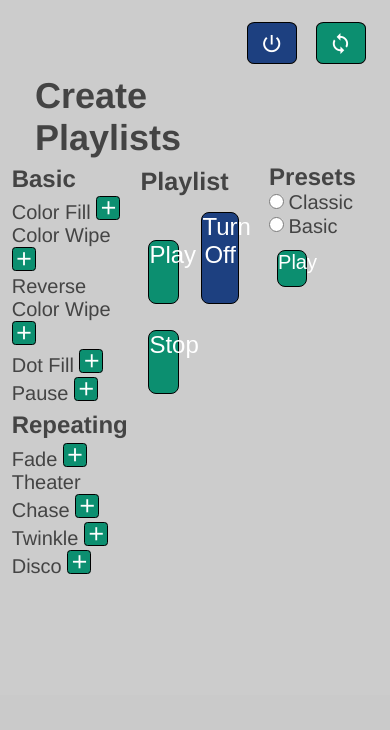
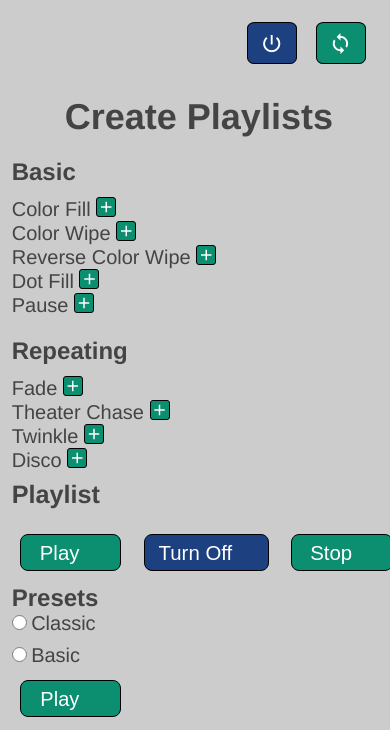
Before and after one commit to mpatti7/thesis, a Flask app: page /playlists/ in a window 390 px wide. Shown: the part 149-879 px from the top of the page. Before the commit the page ends 723 px from the top, so only its background shows below. Run offline with Flask 2, Linux system fonts and the light colour scheme; some libraries are stand-ins or nearby versions.

Commit message:
css changes. all pages responsive for laptop and iphone 12 screens

```diff
--- a/static/css/main.css
+++ b/static/css/main.css
@@ -140,11 +140,11 @@ header{
   }
 
   .rpiControls form #rpiOff .material-icons{
-    font-size: 65%;
+    font-size: 70%;
   }
 
   .rpiControls form #rpiReboot .material-icons{
-    font-size: 65%;
+    font-size: 70%;
   }
 }
 
--- a/static/css/playlists.css
+++ b/static/css/playlists.css
@@ -163,7 +163,7 @@
 	}
 
 	.playlists{
-		margin-top: 75px;
+		margin-top: 60px;
 		margin-left: 35px;
 		font-size: 150%;
 	}
@@ -187,46 +187,42 @@
 		margin-top: 3%;
 	}
 	.addBtn{
-		font-size: 15px;
+		font-size: 12px;
 		text-align: center;
-		height: 24px;
-		width: 24px;
+		height: 20px;
+		width: 20px;
 	}
 
 	#playlistColumn h4{
 		font-size: 105%;
 		margin-bottom: 3%;
-		/* text-align: center; */
 	}
 	#playlistColumn{
-		/* padding-bottom: 2em; */
 		font-size: 150%;
-		/* margin-top: 5%; */
 		column-width: 275px;
 	}
 	#playlistColumn ul li{
 		list-style-type: none;
 		font-size: 80%;
-		/* background-color: white; */
 		border: 1px solid black;
 		border-radius: 10px;
 		padding: .25em .25em .25em .25em;
 		margin-right: 5em;
 	}
 	.controlBtns button{
-		font-size: 100%;
+		font-size: 85%;
 		text-align: center;
 		border: 1px solid black;
 		border-radius: 8px;
 		width: 26%;
+		height: 37px;
 		margin: 13px 8px;
 		color: white;
 		background-color: rgb(12, 143, 112);
 	}
 	.controlBtns button .material-icons{
 		font-size: 100%;
-		margin-bottom: 10px;
-		/* margin-bottom: 15px; */
+		margin-bottom: 5px;
 	}
 	#offBtn{
 		width: 32%;
@@ -237,7 +233,7 @@
 	}
 	#presetsColumn h4{
 		font-size: 150%;
-		margin-top: 3%;
+		/* margin-top: 3%; */
 
 	}
 	#presetsColumn input{
@@ -252,10 +248,14 @@
 		border: 1px solid black;
 		border-radius: 8px;
 		width: 26%;
-		height: 37px;
+		/* height: 37px; */
 		margin: 13px 8px;
 		color: white;
 		background-color: rgb(12, 143, 112);
+	}
+	#playPresetBtn .material-icons{
+		font-size: 100%;
+		margin-bottom: 5px;
 	}
 
 	.row:after{
@@ -264,3 +264,116 @@
 		clear: both;
 	}
 }
+
+@media only screen and (max-width: 767px){
+	* {
+		margin: 0;
+		padding: 0;
+	}
+
+	.playlists{
+		margin-top: 4em;
+		margin-right: 7%;
+		font-size: 150%;
+	}
+
+	.playlists h2{
+		text-align: center;
+	}
+
+	.column{
+		float: left;
+		width: 100%;
+		margin-left: 3%;
+	}
+
+	#functionsColumn h4{
+		font-size: 150%;
+		margin-top: 5%;
+	}
+	#basic{
+		font-size: 125%;
+		margin-top: 3%;
+	}
+	#repeating{
+		font-size: 125%;
+		margin-top: 3%;
+	}
+	.addBtn{
+		font-size: 12px;
+		text-align: center;
+		height: 20px;
+		width: 20px;
+	}
+
+	#playlistColumn h4{
+		font-size: 105%;
+		margin-bottom: 3%;
+	}
+	#playlistColumn{
+		font-size: 150%;
+		column-width: 275px;
+	}
+	#playlistColumn ul li{
+		list-style-type: none;
+		font-size: 80%;
+		border: 1px solid black;
+		border-radius: 10px;
+		padding: .25em .25em .25em .25em;
+		margin-right: 5em;
+	}
+	.controlBtns button{
+		font-size: 85%;
+		text-align: center;
+		border: 1px solid black;
+		border-radius: 8px;
+		width: 26%;
+		height: 37px;
+		margin: 13px 8px;
+		color: white;
+		background-color: rgb(12, 143, 112);
+	}
+	.controlBtns button .material-icons{
+		font-size: 100%;
+		margin-bottom: 5px;
+	}
+	#offBtn{
+		width: 32%;
+	}
+
+	#presetsColumn label{
+		font-size: 125%;
+	}
+	#presetsColumn h4{
+		font-size: 150%;
+		/* margin-top: 3%; */
+
+	}
+	#presetsColumn input{
+		border: 0px;
+		width: 15px;
+		height: 15px;
+	}
+
+	#playPresetBtn{
+		font-size: 125%;
+		text-align: center;
+		border: 1px solid black;
+		border-radius: 8px;
+		width: 26%;
+		/* height: 37px; */
+		margin: 13px 8px;
+		color: white;
+		background-color: rgb(12, 143, 112);
+	}
+	#playPresetBtn .material-icons{
+		font-size: 100%;
+		margin-bottom: 5px;
+	}
+
+	.row:after{
+		content: "";
+		display: table;
+		clear: both;
+	}
+}
```
Also changed, not shown: static/css/controls.css (+35 -4 lines), static/css/info.css (+14 -0 lines), static/css/music.css (+108 -0 lines).
